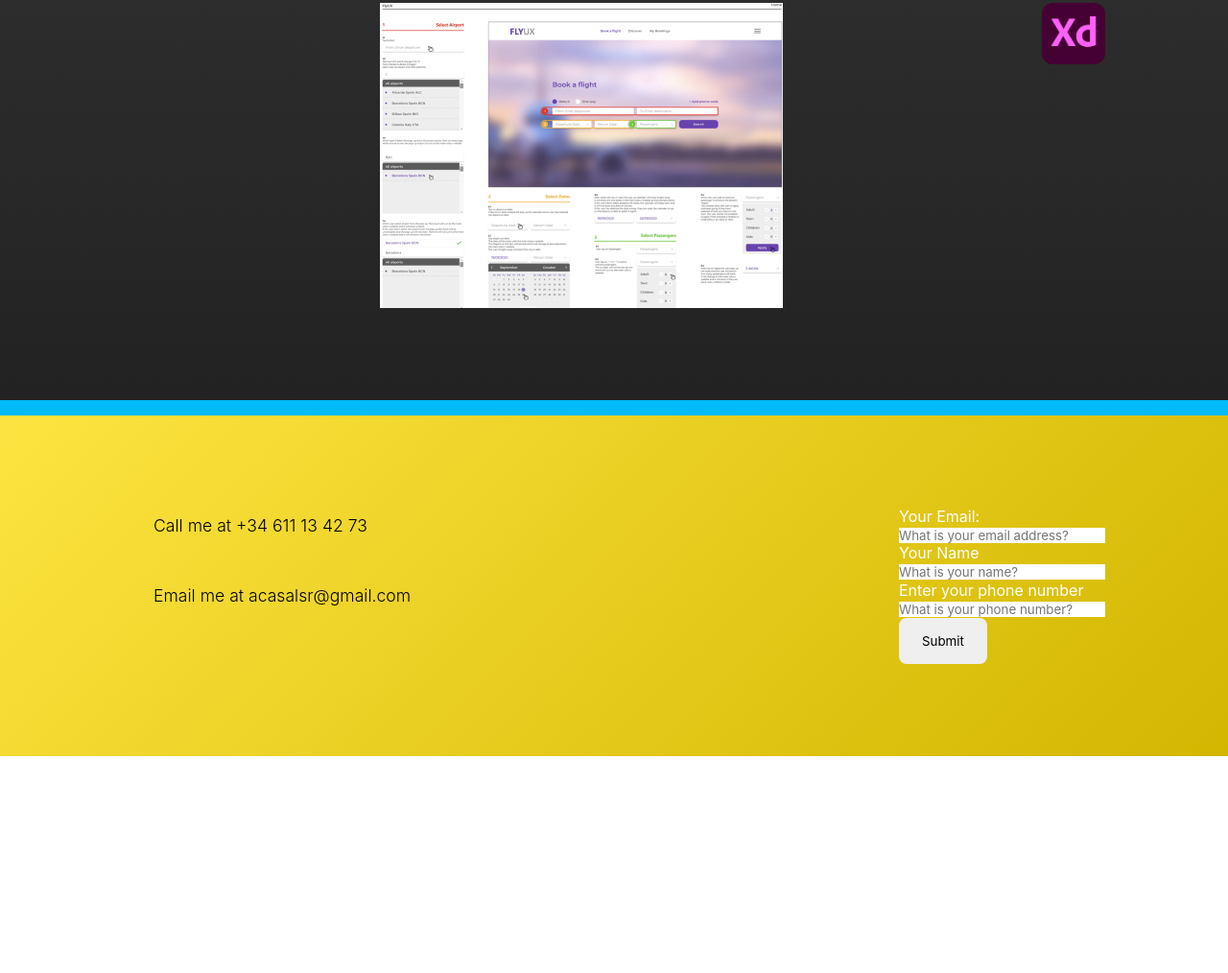
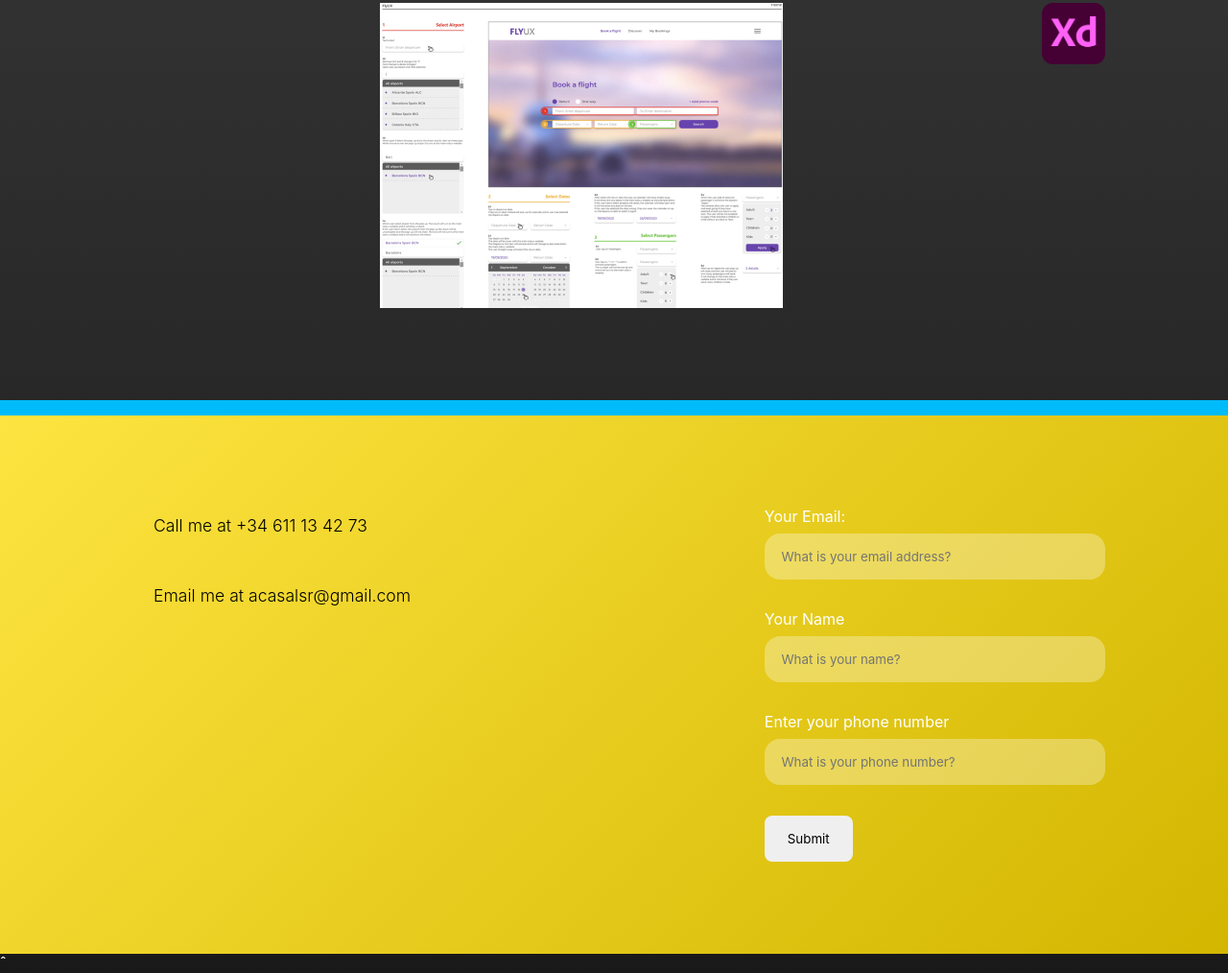
Before and after one commit to acasalsr/portfolio, a plain HTML site: page ux-ui-design.html in a window 1280 px wide. Shown: the part 5874-6888 px from the top of the page at 96% size. Before the commit the page ends 6662 px from the top, so only its background shows below. Drawn offline with Linux system fonts and the light colour scheme.

Commit message:
form + anchor

```diff
--- a/ux-ui-design.html
+++ b/ux-ui-design.html
@@ -22,7 +22,7 @@
         <a href="ux-ui-design.html" class="div-link">UX/UI design</a>
         <a href="#" class="div-link">Webflow development</a>
         <a href="#" class="div-link">React</a>
-        <a href="#" id="custom-buttom" class="div-link">Contact me</a>
+        <a href="#contact" id="custom-buttom" class="div-link">Contact me</a>
       </nav>
     </div>
     <section class="section-header padding-vertical padding-xxhuge">
@@ -268,18 +268,18 @@
             <a class="div-link text-color-black" href="emai: acasalsr@gmail.com">Email me at acasalsr@gmail.com</a>
           </div>
           <div class="flex-vertical-left">
-            <form action="https://formcarry.com/s/qfOk0xRnnqo" method="POST" accept-charset="UTF-8" >
+            <form id="contact" action="https://formcarry.com/s/qfOk0xRnnqo" method="POST" accept-charset="UTF-8" >
               <label for="email">Your Email:</label><br>
-              <input type="email" placeholder="What is your email address?" name="email"><br/>
+              <input class="input" type="email" placeholder="What is your email address?" name="email"><br/>
               <label for="text">Your Name</label><br>
-              <input type="text" placeholder="What is your name?" name="firstName"><br/>
+              <input class="input" type="text" placeholder="What is your name?" name="firstName"><br/>
               <label for="phone">Enter your phone number</label><br>
-              <input type="tel" placeholder="What is your phone number?" name="phoneNumber"><br/>
+              <input class="input" type="tel" placeholder="What is your phone number?" name="phoneNumber"><br/>
               <button class="buttonForm" type="submit">Submit</button>
-              <input type="hidden" name="_gotcha">
+              <input class="input" type="hidden" name="_gotcha">
           </div>
         </div>
-      </div>
+      </div>ˆ
     </footer>
   </body>
 </html>
```
Also changed, not shown: index.html (+2 -2 lines).
